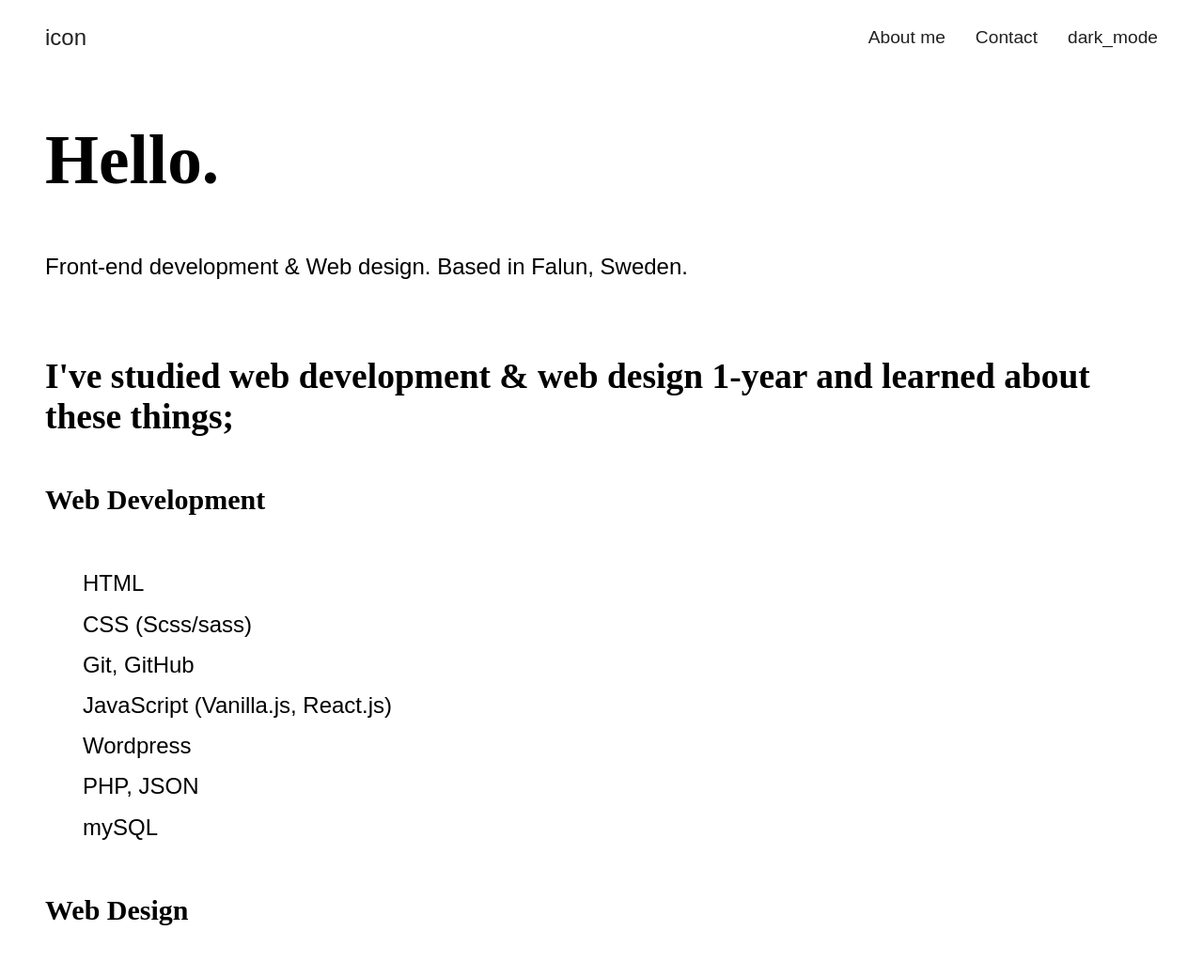
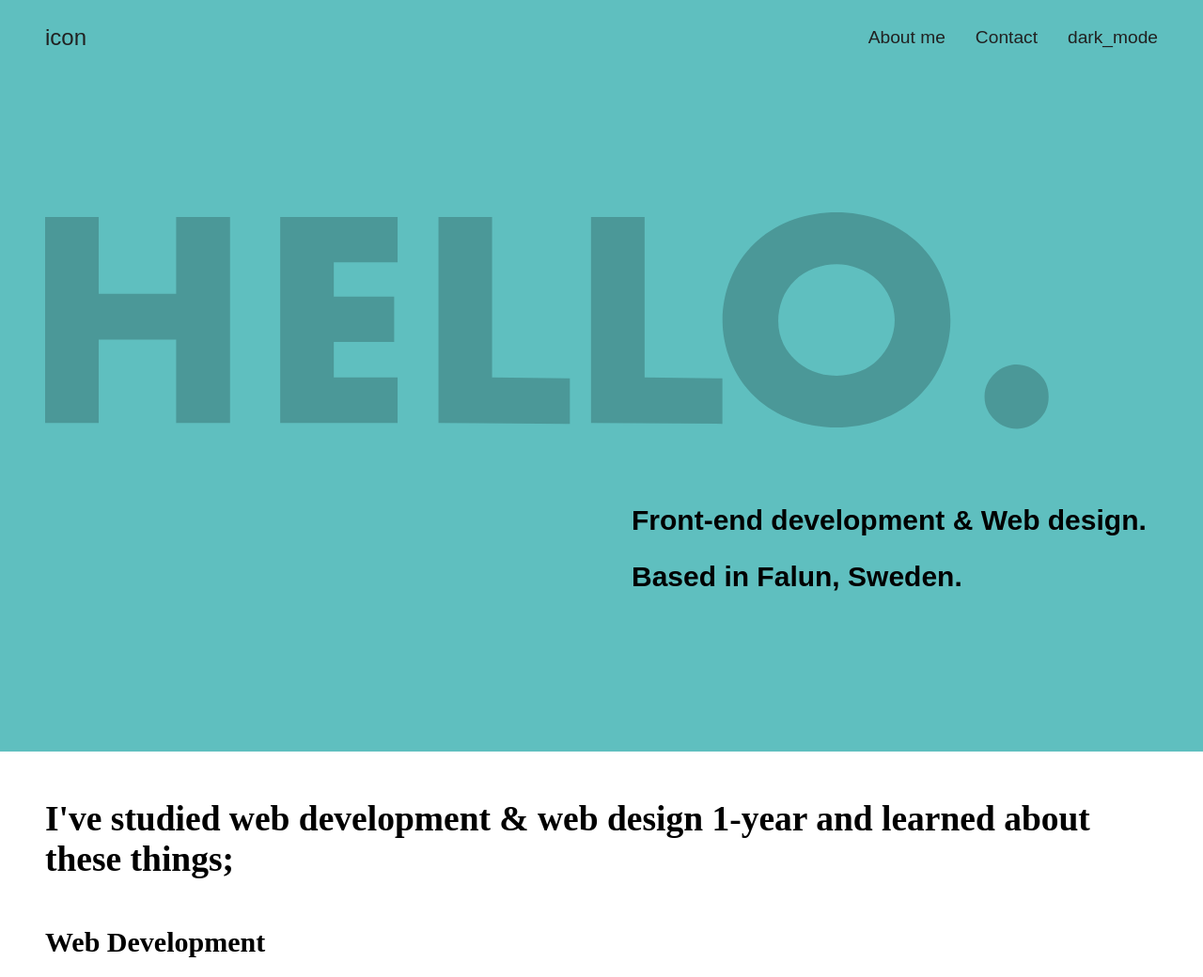
Before and after one commit to tanakAoi/portfolio-2.0, a PHP site: page / in a window 1280 px wide. Shown: the top 1040 px of the page at 94% size. Run offline with PHP 8.4, Linux system fonts and the light colour scheme; some web fonts are replaced.

Commit message:
Add hero

```diff
--- a/index.html
+++ b/index.html
@@ -26,8 +26,9 @@
         <!-- Hero -->
         <div class="hero">
             <div class="hero__inner">
-                <h1 class="hero__text">Hello.</h1>
-                <p class="hero__desc">Front-end development & Web design. Based in Falun, Sweden.</p>
+                <div class="hero__title"></div>
+                <h5 class="hero__text">Front-end development & Web design. Based in Falun, Sweden.</h5>
+                <footer class="hero__footer"></footer>
             </div>
         </div>
 
--- a/src/scss/layout/_header.scss
+++ b/src/scss/layout/_header.scss
@@ -1,4 +1,6 @@
 .header {
+    position: fixed;
+    z-index: 9;
     min-height: 80px;
     background-color: transparent;
 
--- a/src/scss/pages/home/_hero.scss
+++ b/src/scss/pages/home/_hero.scss
@@ -1,3 +1,44 @@
 .hero {
-    // background-color: black;
+    height: 100vh;
+    background-color: var(--color-accent);
+
+    &__inner {
+        display: flex;
+        flex-direction: column;
+        justify-content: center;
+    }
+
+    &__title {
+        padding-top: var(--section-gap-inner);
+
+        &::after {
+            content: url(src/assets/icons/hello.svg);
+            display: block;
+            opacity: 0.2;
+            // animation: slide 15s linear infinite;
+
+            @keyframes slide {
+
+                0% {
+                    transform: translateX(1500px);
+                }
+
+                100% {
+                    transform: translateX(-1500px);
+                }
+
+            }
+        }
+
+
+    }
+
+    &__text {
+        font-family: var(--font-sans);
+        margin-left: auto;
+        max-width: 35rem;
+        width: 100%;
+        line-height: 2;
+
+    }
 }
--- a/style.css
+++ b/style.css
@@ -127,6 +127,8 @@ li {
 }
 
 .header {
+  position: fixed;
+  z-index: 9;
   min-height: 80px;
   background-color: transparent;
 }
@@ -141,5 +143,37 @@ li {
   font-weight: 500;
   font-size: 1.2rem;
 }
+.hero {
+  height: 100vh;
+  background-color: var(--color-accent);
+}
+.hero__inner {
+  display: flex;
+  flex-direction: column;
+  justify-content: center;
+}
+.hero__title {
+  padding-top: var(--section-gap-inner);
+}
+.hero__title::after {
+  content: url(src/assets/icons/hello.svg);
+  display: block;
+  opacity: 0.2;
+}
+@keyframes slide {
+  0% {
+    transform: translateX(1500px);
+  }
+  100% {
+    transform: translateX(-1500px);
+  }
+}
+.hero__text {
+  font-family: var(--font-sans);
+  margin-left: auto;
+  max-width: 35rem;
+  width: 100%;
+  line-height: 2;
+}
 
 /*# sourceMappingURL=style.css.map */
```
Also changed, not shown: src/assets/icons/hello.svg (added), 1 other file.
